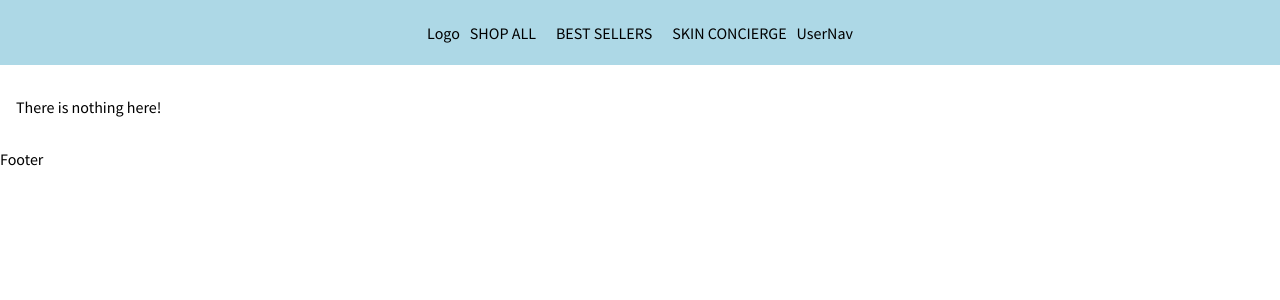
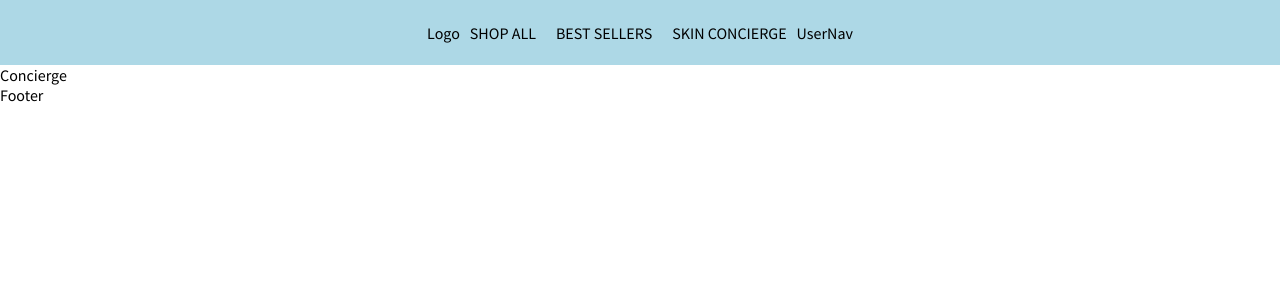
Before and after one commit to eyyytran/React_E-Commerce_Project, a React (Create React App) app: page /concierge in a window 1280 px wide. Shown: the top 300 px of the page. Built offline with nearby package versions, Linux system fonts and the light colour scheme; a web font is replaced by a local one.

Commit message:
made dummy pages

```diff
--- a/src/App.js
+++ b/src/App.js
@@ -6,6 +6,7 @@ import Navbar from './layouts/Navbar'
 import Collections from './layouts/Collections'
 import Login from './layouts/Login'
 import './styles/App.css'
+import Concierge from './layouts/Concierge'
 
 function App() {
     return (
@@ -15,6 +16,7 @@ function App() {
                 <Route path='/' element={<Home />} />
                 <Route path='collections' element={<Collections />} />
                 <Route path='login' element={<Login />} />
+                <Route path='concierge' element={<Concierge />} />
                 <Route
                     path='*'
                     element={
--- /dev/null
+++ b/src/components/cartComponents/CartItem.js
@@ -0,0 +1,5 @@
+const CartItem = () => {
+    return <div>CartItem</div>
+}
+
+export default CartItem
--- /dev/null
+++ b/src/layouts/Concierge.js
@@ -0,0 +1,5 @@
+const Concierge = () => {
+    return <div>Concierge</div>
+}
+
+export default Concierge
```
